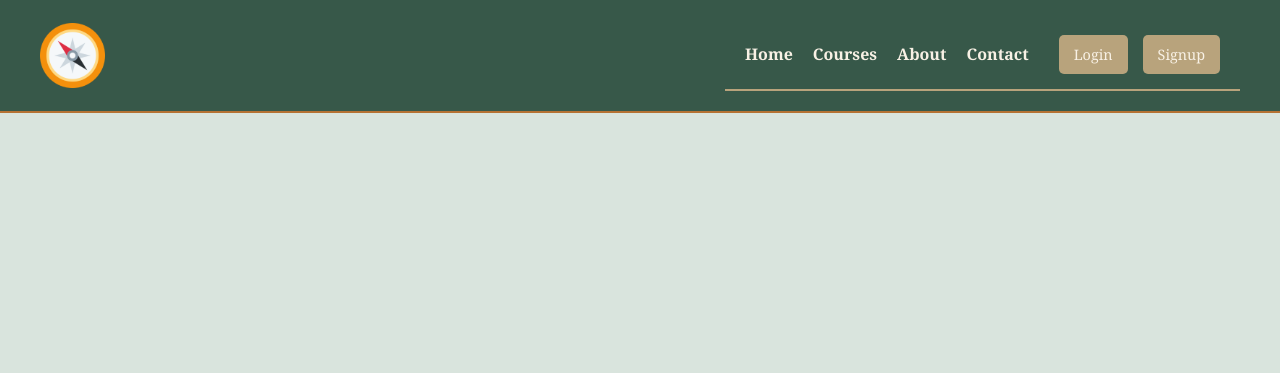
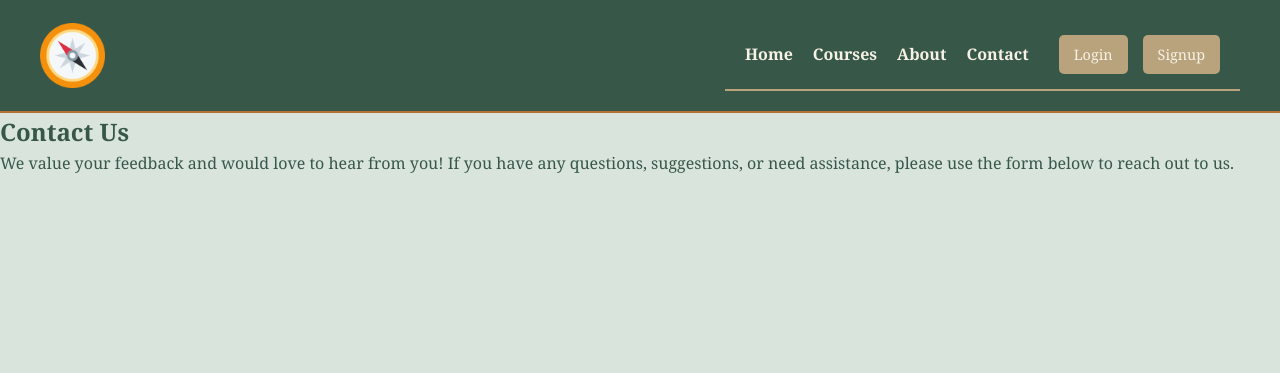
Before and after one commit to jacobchittaphong/CS351-FINAL, a PHP site: page /contact.php in a window 1280 px wide. Shown: the top 373 px of the page. Run offline with PHP 8.4, Linux system fonts and the light colour scheme.

Commit message:
contact page wip

```diff
--- a/contact.php
+++ b/contact.php
@@ -9,3 +9,9 @@ session_start();
     <link rel="stylesheet" href="styles.css">
 </head>
 <?php include 'header.php'; ?>
+<section class="contact-section">
+        <h2>Contact Us</h2>
+        <p>
+            We value your feedback and would love to hear from you! If you have any questions, suggestions, or need assistance, please use the form below to reach out to us.
+        </p>
+</section>
```
